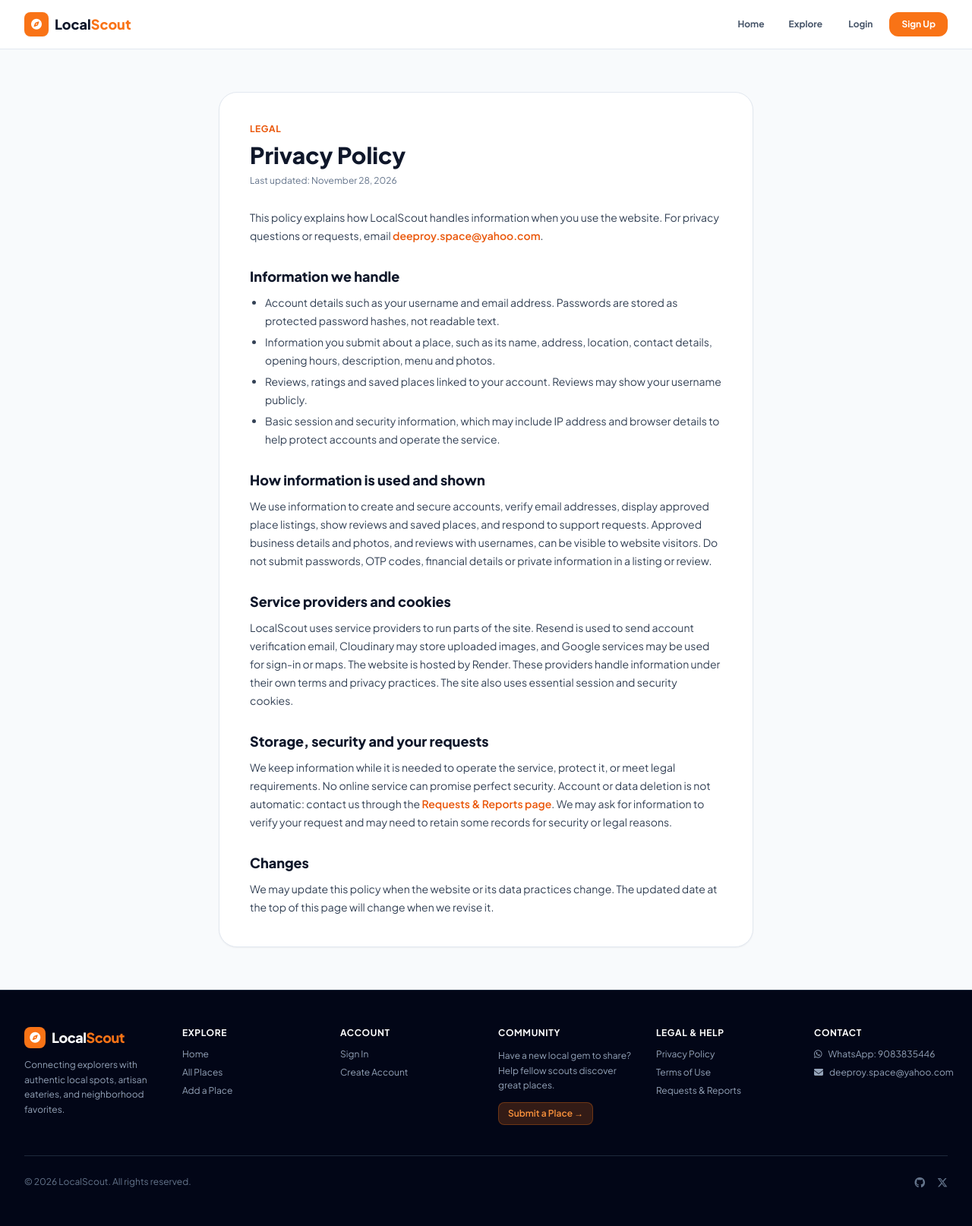
After one commit to 00dep/LocalScout, a Django app: page /privacy/ in a window 1280 px wide. The commit adds this page. Shown: the whole page at 76% size. Run offline with Django 5.2, Linux system fonts and the light colour scheme; parts of the project's set-up code (start-up, migrations or seed data) failed here and were passed over; some libraries are stand-ins or nearby versions.

Commit message:
Add privacy terms and support request pages
Co-authored-by: Copilot <223556219+Copilot@users.noreply.github.com>

```diff
--- a/backend/places/forms.py
+++ b/backend/places/forms.py
@@ -6,6 +6,7 @@ from .models import MenuItem, Place
 
 class UserRegistrationForm(forms.ModelForm):
     email = forms.EmailField(required=True)
+    accept_terms = forms.BooleanField(required=True)
     password = forms.CharField(
         widget=forms.PasswordInput(attrs={'placeholder': 'Choose a strong password'}),
         min_length=6,
--- a/backend/places/templates/footer.html
+++ b/backend/places/templates/footer.html
@@ -1,6 +1,6 @@
 <footer class="bg-slate-950 text-slate-400 text-xs border-t border-slate-800">
     <div class="max-w-7xl mx-auto px-4 sm:px-6 lg:px-8 py-12">
-        <div class="grid grid-cols-1 sm:grid-cols-2 lg:grid-cols-5 gap-8 mb-10">
+        <div class="grid grid-cols-1 sm:grid-cols-2 lg:grid-cols-6 gap-8 mb-10">
             <div class="space-y-3">
                 <a href="{% url 'home' %}" class="flex items-center gap-2 text-white font-extrabold text-lg tracking-tight">
                     <span class="w-7 h-7 rounded-lg bg-orange-500 text-white flex items-center justify-center text-sm shadow-sm">
@@ -52,6 +52,15 @@
             </div>
 
             <div>
+                <h4 class="text-white font-bold text-xs uppercase tracking-wider mb-3">Legal & Help</h4>
+                <ul class="space-y-2">
+                    <li><a href="{% url 'privacy' %}" class="hover:text-orange-400 transition">Privacy Policy</a></li>
+                    <li><a href="{% url 'terms' %}" class="hover:text-orange-400 transition">Terms of Use</a></li>
+                    <li><a href="{% url 'support_requests' %}" class="hover:text-orange-400 transition">Requests & Reports</a></li>
+                </ul>
+            </div>
+
+            <div>
                 <h4 class="text-white font-bold text-xs uppercase tracking-wider mb-3">Contact</h4>
                 <ul class="space-y-2">
                     <li>
--- /dev/null
+++ b/backend/places/templates/places/legal/privacy.html
@@ -0,0 +1,69 @@
+{% extends 'base.html' %}
+
+{% block title %}Privacy Policy | LocalScout{% endblock %}
+
+{% block content %}
+<article class="max-w-3xl mx-auto px-4 sm:px-6 lg:px-8 py-10 sm:py-14">
+    <div class="bg-white rounded-3xl border border-slate-200 p-6 sm:p-10 shadow-sm space-y-7">
+        <header class="space-y-2">
+            <p class="text-xs font-bold uppercase tracking-wider text-orange-600">Legal</p>
+            <h1 class="text-3xl font-black text-slate-900">Privacy Policy</h1>
+            <p class="text-xs text-slate-500">Last updated: November 28, 2026</p>
+        </header>
+
+        <p class="text-sm leading-6 text-slate-700">
+            This policy explains how LocalScout handles information when you use the website. For privacy
+            questions or requests, email <a class="font-semibold text-orange-600 hover:underline" href="mailto:deeproy.space@yahoo.com">deeproy.space@yahoo.com</a>.
+        </p>
+
+        <section class="space-y-2">
+            <h2 class="text-lg font-extrabold text-slate-900">Information we handle</h2>
+            <ul class="list-disc pl-5 text-sm leading-6 text-slate-700 space-y-1">
+                <li>Account details such as your username and email address. Passwords are stored as protected password hashes, not readable text.</li>
+                <li>Information you submit about a place, such as its name, address, location, contact details, opening hours, description, menu and photos.</li>
+                <li>Reviews, ratings and saved places linked to your account. Reviews may show your username publicly.</li>
+                <li>Basic session and security information, which may include IP address and browser details to help protect accounts and operate the service.</li>
+            </ul>
+        </section>
+
+        <section class="space-y-2">
+            <h2 class="text-lg font-extrabold text-slate-900">How information is used and shown</h2>
+            <p class="text-sm leading-6 text-slate-700">
+                We use information to create and secure accounts, verify email addresses, display approved place listings,
+                show reviews and saved places, and respond to support requests. Approved business details and photos,
+                and reviews with usernames, can be visible to website visitors. Do not submit passwords, OTP codes,
+                financial details or private information in a listing or review.
+            </p>
+        </section>
+
+        <section class="space-y-2">
+            <h2 class="text-lg font-extrabold text-slate-900">Service providers and cookies</h2>
+            <p class="text-sm leading-6 text-slate-700">
+                LocalScout uses service providers to run parts of the site. Resend is used to send account verification
+                email, Cloudinary may store uploaded images, and Google services may be used for sign-in or maps.
+                The website is hosted by Render. These providers handle information under their own terms and privacy
+                practices. The site also uses essential session and security cookies.
+            </p>
+        </section>
+
+        <section class="space-y-2">
+            <h2 class="text-lg font-extrabold text-slate-900">Storage, security and your requests</h2>
+            <p class="text-sm leading-6 text-slate-700">
+                We keep information while it is needed to operate the service, protect it, or meet legal requirements.
+                No online service can promise perfect security. Account or data deletion is not automatic: contact us
+                through the <a href="{% url 'support_requests' %}" class="font-semibold text-orange-600 hover:underline">Requests &amp; Reports page</a>.
+                We may ask for information to verify your request and may need to retain some records for security or
+                legal reasons.
+            </p>
+        </section>
+
+        <section class="space-y-2">
+            <h2 class="text-lg font-extrabold text-slate-900">Changes</h2>
+            <p class="text-sm leading-6 text-slate-700">
+                We may update this policy when the website or its data practices change. The updated date at the top
+                of this page will change when we revise it.
+            </p>
+        </section>
+    </div>
+</article>
+{% endblock %}
--- a/backend/places/urls.py
+++ b/backend/places/urls.py
@@ -10,6 +10,9 @@ urlpatterns = [
     path('store-pending/', views.store_pending, name='store_pending'),
     path('wishlist/', views.wishlist, name='wishlist'),
     path('profile/', views.profile_view, name='profile'),
+    path('privacy/', views.privacy_policy, name='privacy'),
+    path('terms/', views.terms_of_use, name='terms'),
+    path('help/requests/', views.support_requests, name='support_requests'),
 
     # Actions (Review, Save, Edit, Delete, Menu & Gallery)
     path('place/<int:pk>/review/', views.add_review, name='add_review'),
--- a/backend/places/views/__init__.py
+++ b/backend/places/views/__init__.py
@@ -2,3 +2,4 @@
 
 # Import everything from legacy views for now until migration is complete
 from ..views_legacy import *
+from .legal import privacy_policy, terms_of_use, support_requests
--- /dev/null
+++ b/backend/places/views/legal.py
@@ -0,0 +1,13 @@
+from django.shortcuts import render
+
+
+def privacy_policy(request):
+    return render(request, 'places/legal/privacy.html')
+
+
+def terms_of_use(request):
+    return render(request, 'places/legal/terms.html')
+
+
+def support_requests(request):
+    return render(request, 'places/legal/support_requests.html')
```
Also changed, not shown: backend/places/templates/places/legal/support_requests.html (added, +47 -0 lines), backend/places/templates/places/legal/terms.html (added, +62 -0 lines), backend/places/templates/places/signup.html (+10 -0 lines), backend/places/tests.py (+24 -0 lines).
